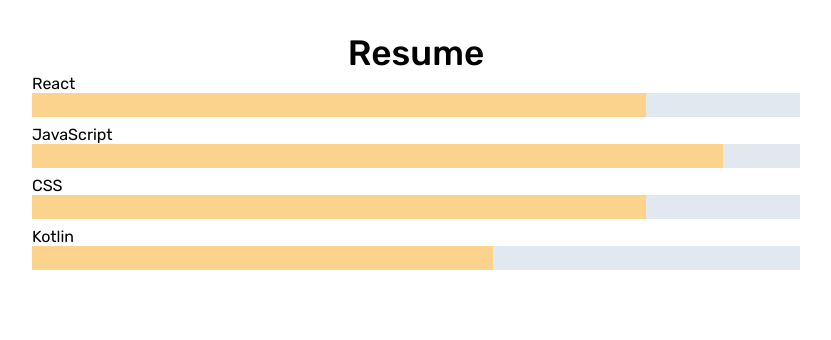
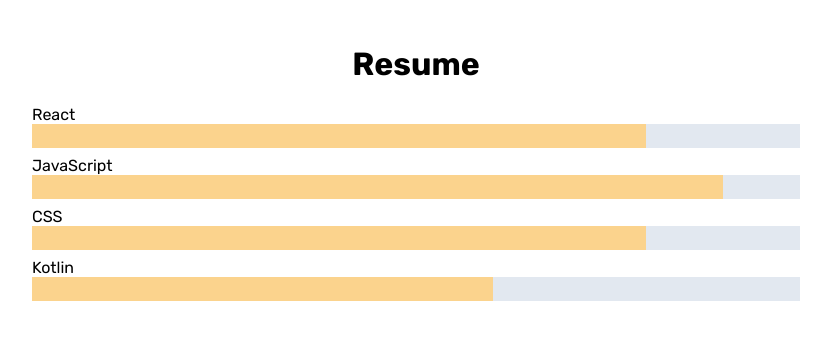
Before and after one commit to Oreoz/website, a React (Create React App) app: page /resume in a window 1280 px wide. Shown: the top 340 px of the page, without its empty margins (224-1055 px from the left). Built offline with nearby package versions, Linux system fonts and the light colour scheme.

Commit message:
Bye bye styled-components

```diff
--- a/package.json
+++ b/package.json
@@ -7,7 +7,6 @@
     "@types/react": "^16.9.49",
     "@types/react-dom": "^16.9.8",
     "@types/react-router-dom": "^5.1.5",
-    "@types/styled-components": "^5.1.3",
     "cypress": "^5.1.0",
     "eslint-plugin-cypress": "^2.11.1",
     "eslint-plugin-react": "^7.20.6",
@@ -17,7 +16,6 @@
     "react-router-dom": "^5.2.0",
     "react-scripts": "3.4.3",
     "start-server-and-test": "^1.11.3",
-    "styled-components": "^5.2.0",
     "tailwindcss": "^1.8.10",
     "typescript": "^4.0.3"
   },
--- a/src/App.css
+++ b/src/App.css
@@ -1,7 +1,3 @@
-html {
-  height: 100%;
-}
-
 body {
   height: 100%;
   padding: 0;
--- a/src/App.tsx
+++ b/src/App.tsx
@@ -6,7 +6,7 @@ import Resume from "./routes/Resume";
 
 export default function App() {
   return (
-    <div className="flex flex-col items-center max-w-screen-md mx-auto px-6 mt-8">
+    <div className="flex flex-col items-center max-w-screen-md mx-auto px-6 my-6">
       <Router>
         <Switch>
           <Route path="/" component={Index} exact />
--- a/src/routes/Index.tsx
+++ b/src/routes/Index.tsx
@@ -3,7 +3,6 @@ import RotatingText from "react-rotating-text";
 import Bio from "../components/Bio";
 import Socials from "../components/Socials";
 import Roles from "../data/roles";
-import { Subtitle, Title } from "../styled-components/Headings";
 
 const Index: FC = () => {
   return (
@@ -15,11 +14,9 @@ const Index: FC = () => {
         alt="that's me"
       />
 
-      <Title>Jean-Philippe Roy</Title>
+      <h1 className="text-center">Jean-Philippe Roy</h1>
 
-      <Subtitle>
-        <RotatingText items={Roles} />
-      </Subtitle>
+      <RotatingText className="font-medium leading-5" items={Roles} />
 
       <Bio />
 
--- a/src/routes/Resume.tsx
+++ b/src/routes/Resume.tsx
@@ -1,11 +1,10 @@
 import React, { FC } from "react";
 import Skill from "../components/Skill";
-import { Title } from "../styled-components/Headings";
 
 const Resume: FC = () => {
   return (
     <>
-      <Title>Resume</Title>
+      <h1>Resume</h1>
 
       <Skill className="w-full mb-2" name="React" level={8} />
       <Skill className="w-full mb-2" name="JavaScript" level={9} />
--- a/src/styled-components/Headings.js
+++ /dev/null
@@ -1,18 +0,0 @@
-import styled from "styled-components";
-
-const Title = styled.h1`
-  font-size: 2.2rem;
-  font-weight: 500;
-  margin: 0;
-  text-align: center;
-`;
-
-const Subtitle = styled.h2`
-  font-size: 1.5rem;
-  font-weight: 400;
-  line-height: 20px;
-  margin: 8px 0;
-  text-align: center;
-`;
-
-export { Title, Subtitle };
```
Also changed, not shown: 1 other file (tests, documents, lock files or other folders).
